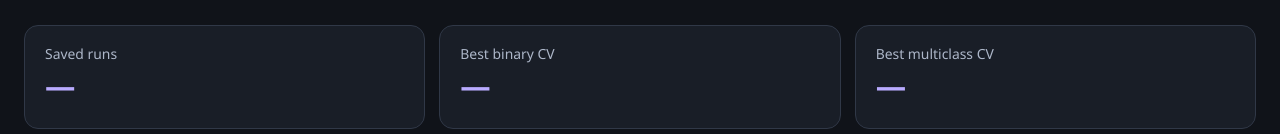
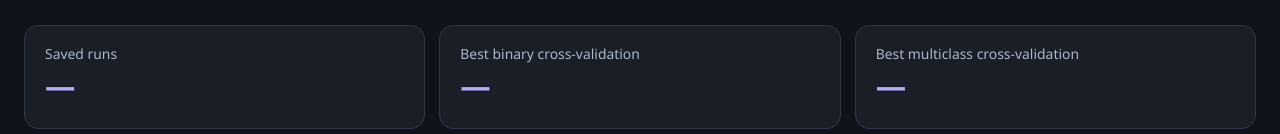
Before and after one commit to TeiganPritchard/AIDI_Capstone, a plain HTML site: page Project/experiment_web/index.html in a window 1280 px wide. Shown: the part 204-338 px from the top of the page. Drawn offline with Linux system fonts and the light colour scheme; no server answers.

Commit message:
original

```diff
--- a/Project/experiment_web/dashboard.js
+++ b/Project/experiment_web/dashboard.js
@@ -73,7 +73,7 @@ function updateSummary() {
             .sort((a, b) => b.scores.combined - a.scores.combined || b.id - a.id)[0];
         byId(`${target}-best`).textContent = format(best?.scores.combined);
         byId(`${target}-label`).textContent = best
-            ? `Combined · ${best.model} · Run #${best.id}` : "No comparable CV runs";
+            ? `Combined · ${best.model} · Run #${best.id}` : "No comparable cross-validation runs";
     }
 }
 
--- a/Project/experiment_web/index.html
+++ b/Project/experiment_web/index.html
@@ -20,8 +20,8 @@
         </div>
         <section class="summary" aria-label="Experiment summary">
             <article><span>Saved runs</span><strong id="run-count">—</strong><small id="model-count"></small></article>
-            <article><span>Best binary CV</span><strong id="binary-best">—</strong><small id="binary-label"></small></article>
-            <article><span>Best multiclass CV</span><strong id="multiclass-best">—</strong><small id="multiclass-label"></small></article>
+            <article><span>Best binary cross-validation</span><strong id="binary-best">—</strong><small id="binary-label"></small></article>
+            <article><span>Best multiclass cross-validation</span><strong id="multiclass-best">—</strong><small id="multiclass-label"></small></article>
         </section>
         <section class="panel analysis" aria-labelledby="analysis-title">
             <div class="section-header">
```
Also changed, not shown: 3 other files.
